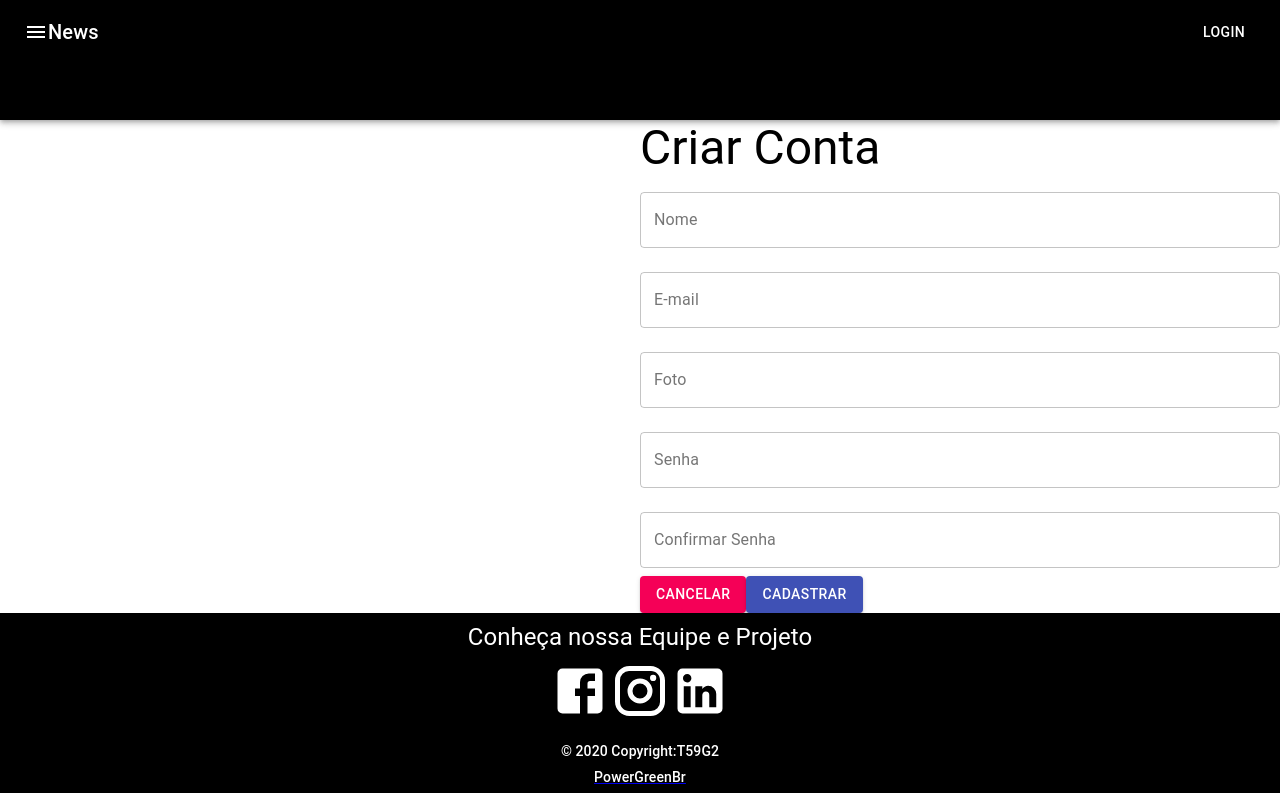
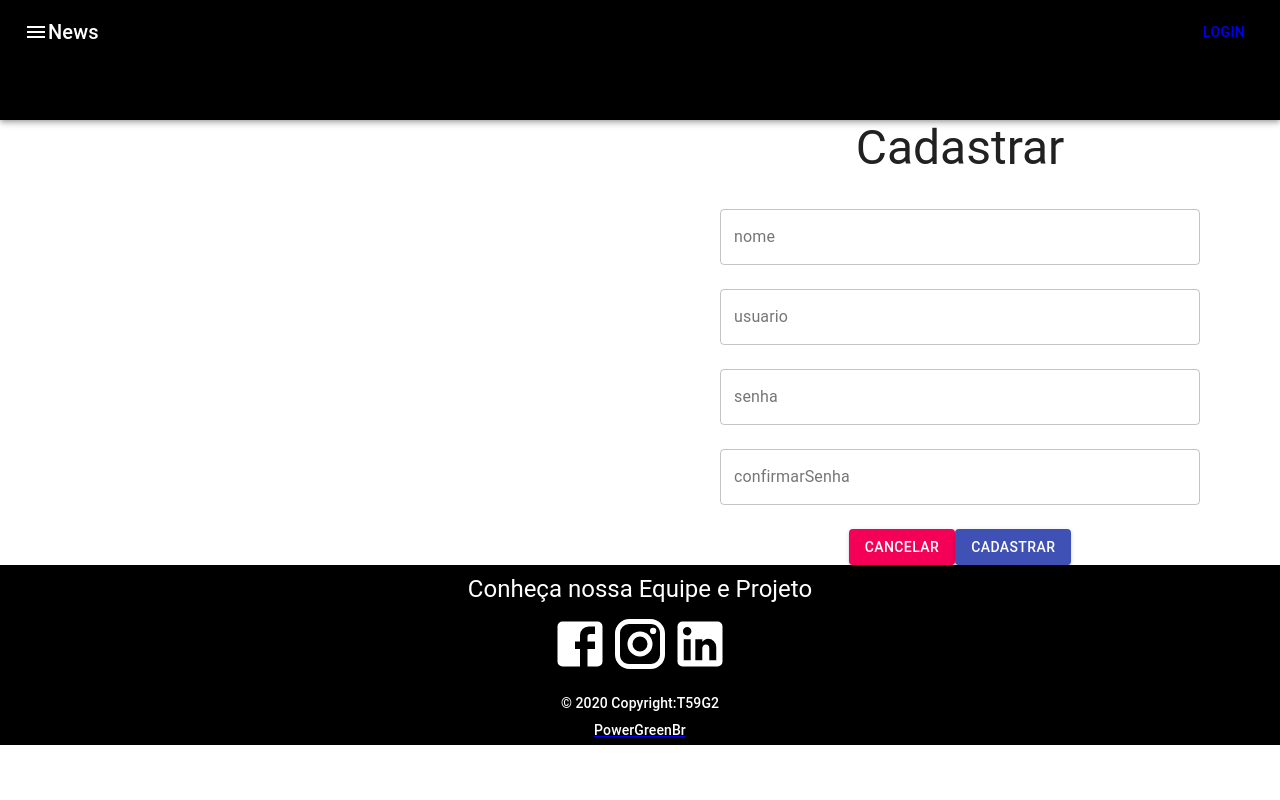
Before and after one commit to PowerGreenBr/frontEnd, a React (Create React App) app: page /cadastro in a window 1280 px wide. Built offline with nearby package versions, Linux system fonts and the light colour scheme.

Commit message:
Novo: autenticação react

```diff
--- a/package.json
+++ b/package.json
@@ -17,11 +17,14 @@
     "@types/node": "^16.18.13",
     "@types/react": "^17",
     "@types/react-dom": "^17",
+    "@types/redux": "3.6.0",
     "axios": "0.21.4",
     "react": "^17",
     "react-dom": "^17",
+    "react-redux": "7.2.5",
     "react-router-dom": "6",
     "react-scripts": "5.0.1",
+    "react-toastify": "8.0.3",
     "react-use-localstorage": "3.5.3",
     "typescript": "^4.9.5",
     "web-vitals": "^2.1.4"
--- a/src/componentes/estaticos/navbar/Navbar.tsx
+++ b/src/componentes/estaticos/navbar/Navbar.tsx
@@ -27,9 +27,13 @@ export default function Navbar() {
           <Typography variant="h6" component="div" sx={{ flexGrow: 1 }}>
             News
           </Typography>
-          <Button color="inherit" component={Link} to="/login">Login</Button>
+          <Link to='/login' className='text-decorator-none'>
+          <Button color="inherit" >Login</Button>
+          </Link>
         </Toolbar>
       </AppBar>
+
     </Box>
+
   );
 }
--- a/src/paginas/cadastro/Cadastro.tsx
+++ b/src/paginas/cadastro/Cadastro.tsx
@@ -1,32 +1,93 @@
-import React from 'react'
-import { Button,Grid, TextField, Typography } from '@material-ui/core';
-import { Box} from '@mui/material';
-import { Link } from 'react-router-dom';
-import './Cadastro.css'
+import React, { ChangeEvent, useEffect, useState} from 'react';
+import { Grid, Typography, Button, TextField } from '@material-ui/core';
+import { Box } from '@mui/material';
+import { Link, useNavigate } from 'react-router-dom';
+import './Cadastro.css';
+import { cadastro } from '../services/Services';
+import User from '../models/User';
 
 function Cadastro() {
+    let navigate = useNavigate();
+    const [confirmarSenha,setConfirmarSenha] = useState<String>("")
+    const [user, setUser] = useState<User>(
+        {
+            id: 0,
+            nome: '',
+            usuario: '',
+            foto: '',
+            senha: ''
+        })
+
+    const [userResult, setUserResult] = useState<User>(
+        {
+            id: 0,
+            nome: '',
+            usuario: '',
+            foto: '',
+            senha: ''
+        })
+
+    useEffect(() => {
+        if (userResult.id != 0) {
+            navigate("/login")
+        }
+    }, [userResult])
+
+
+    function confirmarSenhaHandle(e: ChangeEvent<HTMLInputElement>){
+        setConfirmarSenha(e.target.value)
+    }
+
+
+    function updatedModel(e: ChangeEvent<HTMLInputElement>) {
+
+        setUser({
+            ...user,
+            [e.target.name]: e.target.value
+        })
+
+    }
+    async function onSubmit(e: ChangeEvent<HTMLFormElement>) {
+        e.preventDefault()
+        if(confirmarSenha == user.senha){
+        await cadastro('/usuarios/cadastrar', user, setUserResult)
+        alert('Usuario cadastrado com sucesso')
+        }else{
+            alert('Dados inconsistentes. Favor verificar as informações de cadastro.')
+        }
+    }
+
     return (
-        <Grid container>
-            <Grid item xs={6}></Grid>
-            <Grid item xs={6}>
-                <Box component="form">
-                    <Typography variant='h3'>Criar Conta</Typography>
-                    <TextField label="Nome" id="nome" name="nome" variant='outlined' fullWidth margin='normal' />
-                    <TextField label="E-mail" id="email" name="email" variant='outlined' fullWidth margin='normal' />
-                    <TextField label="Foto" id="foto" name="foto" variant='outlined' fullWidth margin='normal' />
-                    <TextField label="Senha" type="password" id="senha" name="senha" variant='outlined' fullWidth margin='normal' />
-                    <TextField label="Confirmar Senha" type="password" id="confirmarsenha" name="confirmarsenha" variant='outlined' fullWidth margin='normal' />
-                    <Link to='/login' className='text-decorator-none'>
+        <Grid container direction='row' justifyContent='center' alignItems='center'>
+            <Grid item xs={6} className='imagem2'></Grid>
+            <Grid item xs={6} alignItems='center'>
+                <Box paddingX={10}>
+                    <form onSubmit={onSubmit}>
+                        <Typography variant='h3' gutterBottom color='textPrimary' component='h3' align='center' className='textos2'>Cadastrar</Typography>
+                        <TextField value={user.nome} onChange={(e: ChangeEvent<HTMLInputElement>) => updatedModel(e)} id='nome' label='nome' variant='outlined' name='nome' margin='normal' fullWidth />
+                        <TextField value={user.usuario} onChange={(e: ChangeEvent<HTMLInputElement>) => updatedModel(e)} id='usuario' label='usuario' variant='outlined' name='usuario' margin='normal' fullWidth />
+                        <TextField value={user.senha} onChange={(e: ChangeEvent<HTMLInputElement>) => updatedModel(e)} id='senha' label='senha' variant='outlined' name='senha' margin='normal' type='password' fullWidth />
+                        <TextField value={confirmarSenha} onChange={(e: ChangeEvent<HTMLInputElement>) => confirmarSenhaHandle(e)} id='confirmarSenha' label='confirmarSenha' variant='outlined' name='confirmarSenha' margin='normal' type='password' fullWidth />
+                        <Box marginTop={2} textAlign='center'>
+                            <Link to='/login' className='text-decorator-none'>
                                 <Button variant='contained' color='secondary' className='btnCancelar'>
                                     Cancelar
                                 </Button>
                             </Link>
-                            <Button type='submit' variant='contained' color='primary' className="btnCad">
-                                    Cadastrar
+
+                            <Button type='submit' variant='contained' color='primary'>
+                                Cadastrar
                             </Button>
+
+                        </Box>
+                    </form>
                 </Box>
             </Grid>
+
+
+
         </Grid>
-    )
+    );
 }
-export default Cadastro
+
+export default Cadastro;
--- a/src/paginas/login/Login.tsx
+++ b/src/paginas/login/Login.tsx
@@ -1,108 +1,94 @@
-import React, { useState, useEffect, ChangeEvent, FormEvent } from 'react';
-import { Grid, Typography, TextField } from "@material-ui/core";
-import { Box, Button } from "@mui/material";
-import { Link,useNavigate} from "react-router-dom";
+import React, { ChangeEvent, useEffect, useState } from 'react';
+import './Login.css';
+import { Grid, Typography, TextField, Button } from '@material-ui/core';
+import { Box } from '@mui/material';
+import { Link, useNavigate } from "react-router-dom";
 import useLocalStorage from 'react-use-localstorage';
-import {api, login } from '../../shared/themes/services/Service';
-import UsuarioLogin from '../models/UserLogin';
-import "./Login.css";
+import { login } from '../services/Services';
+import UserLogin from '../models/UserLogin';
+
+
 
 
 function Login() {
-  let navigate = useNavigate()
-  const [token, setToken] = useLocalStorage('token')
-  const [userLogin, setUserLogin] = useState<UsuarioLogin>({
+
+    let navigate = useNavigate();
+    const [token, setToken] = useLocalStorage('token');
+    const [userLogin, setUserLogin] = useState<UserLogin>(
+        {
             id: 0,
             nome: '',
             usuario: '',
             senha: '',
             foto: '',
             token: ''
-  })
-  function updateModel(e: ChangeEvent<HTMLInputElement>) {
+        }
+        )
+
+        function updatedModel(e: ChangeEvent<HTMLInputElement>) {
 
             setUserLogin({
                 ...userLogin,
                 [e.target.name]: e.target.value
             })
         }
-  useEffect(() => {
-    if(token !== '') {
+
+            useEffect(()=>{
+                if(token != ''){
                     navigate('/home')
                 }
             }, [token])
 
+        async function onSubmit(e: ChangeEvent<HTMLFormElement>){
+            e.preventDefault();
+            try{
+                await login('/usuarios/logar', userLogin, setToken)
+
+                alert('Usuário logado com sucesso!');
+            }catch(error){
+                alert('Dados do usuário inconsistentes. Erro ao logar!');
+            }
+        }
+
+    return (
+
+        <Grid container direction='row' justifyContent='center' alignItems='center'>
+            <Grid alignItems='center' xs={6}>
+                <Box paddingX={20} >
+                    <form onSubmit={onSubmit}>
+                        <Typography variant='h3' gutterBottom color='textPrimary' component="h3" align="center" className='texto1'>Entrar</Typography>
+                        <TextField  value={userLogin.usuario} onChange={(e:ChangeEvent<HTMLInputElement>) => updatedModel(e)} id='usuario' label="usuário" variant="outlined" name="usuario" margin="normal" fullWidth />
+                        <TextField value={userLogin.senha} onChange={(e:ChangeEvent<HTMLInputElement>) => updatedModel(e)} id='senha' label="senha" variant="outlined" name="senha" margin="normal" type="password" fullWidth />
+                        <Box marginTop={2} textAlign="center">
 
 
-  async function onSubmit(e: ChangeEvent<HTMLFormElement>) {
-    e.preventDefault()
-    try{
-      await login('/usuarios/logar', userLogin, setToken)
-      alert('Usuário logado com sucesso')
-    } catch(error) {
-      alert('Usuário e/ou senha inválidos')
-    }
-  }
-  return (
-    <Grid container direction="row" justifyContent="center" alignItems="center">
-      <Grid xs={8} alignItems="center">
-        <Box padding={8}>
-          <form onSubmit={onSubmit}>
-            <Typography
-              variant="h3"
-              color="textPrimary"
-              component="h1"
-              align="center"
-            >
-              Entrar
-            </Typography>
-            <TextField
-              value={userLogin.usuario}
-              onChange={(e: ChangeEvent<HTMLInputElement>) => updateModel(e)}
-              id="usuario"
-              label="usuário"
-              variant="outlined"
-              name="usuario"
-              margin="normal"
-              fullWidth
-            />
-            <TextField
-              value={userLogin.senha}
-              onChange={(e: ChangeEvent<HTMLInputElement>) => updateModel(e)}
-              id="senha"
-              label="senha"
-              variant="outlined"
-              name="senha"
-              margin="normal"
-              type="password"
-              fullWidth
-            />
-            <Box marginTop={2} textAlign="center">
-                <Button type="submit" variant="contained" color="primary">
-                  Entrar
+                                <Button type="submit" variant="contained" color="primary" >
+                                    Logar
                                 </Button>
+
                         </Box>
                     </form>
-          <Box display='flex' justifyContent='center' marginTop={2}>
+                    <Grid>
+                    <Box display='flex' justifyContent="center" marginTop={2}>
                         <Box marginRight={1}>
-              <Typography
-                variant='subtitle1'
-                align="center"
-                gutterBottom
-              >
-                Cadastre-se <span> </span>
+                            <Typography variant="subtitle1" gutterBottom align="center" >
+                                Ainda não tem uma conta?
+                            </Typography>
+
+                        </Box>
                         <Link to="/cadastro">
-                  AQUI
+                            <Typography variant="subtitle1" gutterBottom align="center" className='texto1'>
+                                cadastre-se
+                            </Typography>
                         </Link>
-              </Typography>
                     </Box>
-          </Box>
+                    </Grid>
                 </Box>
             </Grid>
             <Grid xs={6} className='img'>
             </Grid>
         </Grid>
-  )
+    );
+
 }
-
 export default Login;
--- a/src/paginas/services/Services.ts
+++ b/src/paginas/services/Services.ts
@@ -2,7 +2,7 @@
 import axios from "axios";
 
 export const api = axios.create({
-baseURL: 'powergreenbr.onrender.com'
+baseURL: 'https://powergreenbr.onrender.com/'
 })
 
 export const login = async(url: any, dados: any, setDados: any) => {
```
Also changed, not shown: 1 other file (tests, documents, lock files or other folders). Lines whose indentation alone changed are shown as unchanged.
